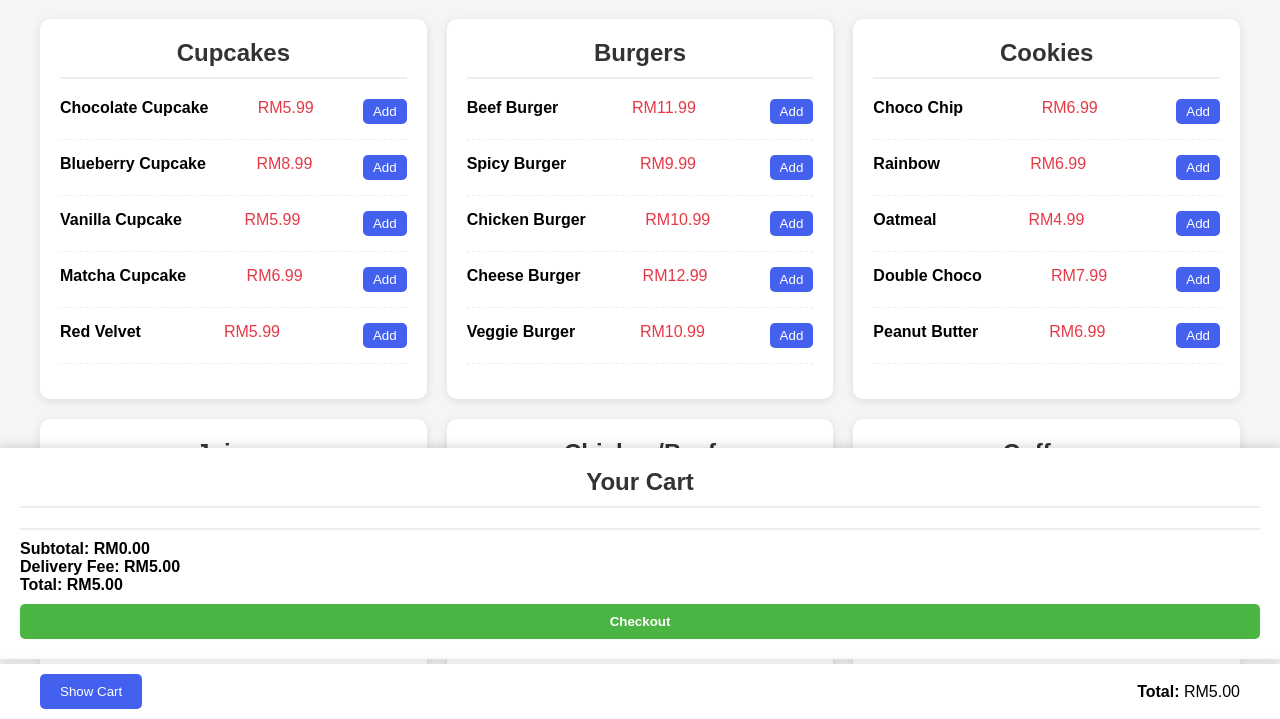
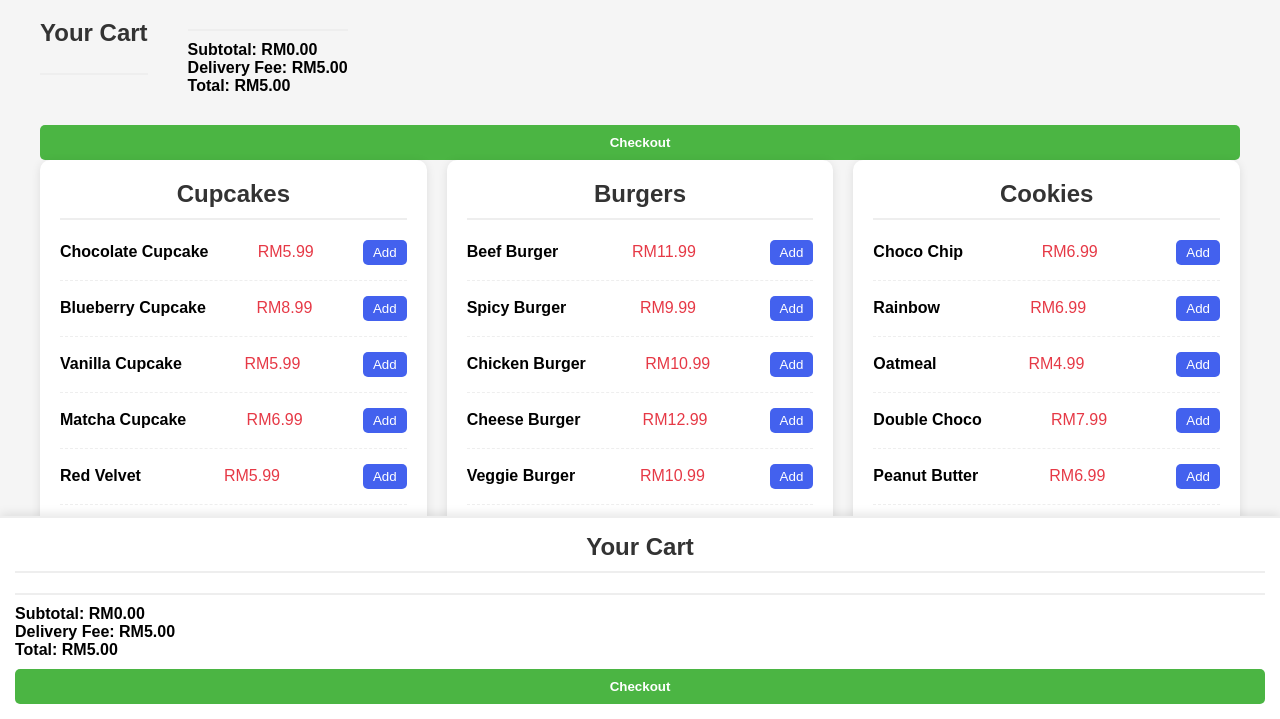
Before and after one commit to kailynchei/booking.html, a plain HTML site: page index.html in a window 1280 px wide. Both pictures are taken after a click on the button "Show Cart". Shown: the part 81-800 px from the top of the page. Drawn offline with Linux system fonts and the light colour scheme.

Commit message:
Update index.html

```diff
--- a/index.html
+++ b/index.html
@@ -11,14 +11,20 @@
       padding: 20px;
       background-color: #f5f5f5;
     }
+
+    h1, h2 {
+      color: #333;
+      text-align: center;
+    }
+
     .menu-container {
       display: flex;
       flex-wrap: wrap;
       gap: 20px;
       max-width: 1200px;
       margin: 0 auto;
-      padding-bottom: 150px; /* space for bottom cart */
     }
+
     .menu-category {
       flex: 1;
       min-width: 300px;
@@ -27,28 +33,30 @@
       border-radius: 10px;
       box-shadow: 0 2px 10px rgba(0,0,0,0.1);
     }
-    h1, h2 {
-      color: #333;
-      text-align: center;
-    }
+
     h2 {
       border-bottom: 2px solid #eee;
       padding-bottom: 10px;
       margin-top: 0;
     }
+
     .menu-item {
       display: flex;
       justify-content: space-between;
+      align-items: center;
       margin-bottom: 15px;
       padding-bottom: 15px;
       border-bottom: 1px dashed #eee;
     }
+
     .item-name {
       font-weight: bold;
     }
+
     .item-price {
       color: #e63946;
     }
+
     .add-to-cart {
       background-color: #4361ee;
       color: white;
@@ -58,58 +66,51 @@
       cursor: pointer;
       transition: background-color 0.3s;
     }
+
     .add-to-cart:hover {
       background-color: #3a56d4;
     }
-    .bottom-bar {
+
+    .cart-toggle-btn {
+      position: fixed;
+      bottom: 90px;
+      right: 20px;
+      background-color: #f77f00;
+      color: white;
+      border: none;
+      padding: 10px 20px;
+      border-radius: 10px;
+      font-weight: bold;
+      cursor: pointer;
+      box-shadow: 0 2px 10px rgba(0,0,0,0.2);
+    }
+
+    .cart-container {
       position: fixed;
       bottom: 0;
       left: 0;
       right: 0;
-      background: #fff;
+      background: white;
+      padding: 15px;
+      border-top: 2px solid #eee;
       box-shadow: 0 -2px 10px rgba(0,0,0,0.1);
-      padding: 10px 20px;
-      z-index: 1000;
+      display: none;
+      z-index: 999;
     }
-    .bottom-bar-content {
-      display: flex;
-      justify-content: space-between;
-      align-items: center;
-      max-width: 1200px;
-      margin: 0 auto;
-    }
-    .toggle-cart-btn {
-      background-color: #4361ee;
-      color: white;
-      border: none;
-      padding: 10px 20px;
-      border-radius: 5px;
-      cursor: pointer;
-    }
-    .cart-popup {
-      display: none;
-      position: fixed;
-      bottom: 60px;
-      left: 0;
-      right: 0;
-      background: white;
-      padding: 20px;
-      box-shadow: 0 -2px 10px rgba(0,0,0,0.15);
-      z-index: 1000;
-      max-height: 300px;
-      overflow-y: auto;
-    }
+
     .cart-item {
       display: flex;
       justify-content: space-between;
       margin-bottom: 10px;
     }
+
     .cart-total {
       font-weight: bold;
       border-top: 2px solid #eee;
       padding-top: 10px;
       margin-top: 10px;
     }
+
     .checkout-btn {
       width: 100%;
       background-color: #4bb543;
@@ -121,14 +122,17 @@
       margin-top: 10px;
       font-weight: bold;
     }
+
     .checkout-btn:hover {
       background-color: #3fa038;
     }
+
     .quantity-controls {
       display: flex;
       align-items: center;
       gap: 5px;
     }
+
     .quantity-btn {
       background-color: #f8f9fa;
       border: 1px solid #ddd;
@@ -137,13 +141,39 @@
       border-radius: 50%;
       cursor: pointer;
     }
+
+    .cart-total-bar {
+      position: fixed;
+      bottom: 0;
+      right: 0;
+      left: 0;
+      background-color: #fff;
+      border-top: 1px solid #ccc;
+      padding: 10px 20px;
+      text-align: right;
+      font-weight: bold;
+      z-index: 998;
+    }
   </style>
 </head>
 <body>
   <h1>MyCafe Menu</h1>
 
+  <button class="cart-toggle-btn" onclick="toggleCart()">Show Cart</button>
+
   <div class="menu-container">
-     <!-- Cupcakes -->
+   <h2>Your Cart</h2>
+        <div id="cart-items"></div>
+        <div class="cart-total">
+            <div>Subtotal: RM<span id="subtotal">0.00</span></div>
+            <div>Delivery Fee: RM5.00</div>
+            <div>Total: RM<span id="total">5.00</span></div>
+        </div>
+        <button class="checkout-btn">Checkout</button>
+    </div>
+
+    <div class="menu-container">
+        <!-- Cupcakes -->
         <div class="menu-category">
             <h2>Cupcakes</h2>
             <div class="menu-item">
@@ -382,11 +412,9 @@
                 <button class="add-to-cart" data-name="Matcha" data-price="5.99">Add</button>
             </div>
         </div>
-    </div>
   </div>
 
-  <!-- Cart Popup -->
-  <div class="cart-popup" id="cart-popup">
+  <div class="cart-container" id="cart-container">
     <h2>Your Cart</h2>
     <div id="cart-items"></div>
     <div class="cart-total">
@@ -394,15 +422,11 @@
       <div>Delivery Fee: RM5.00</div>
       <div>Total: RM<span id="total">5.00</span></div>
     </div>
-    <button class="checkout-btn">Checkout</button>
+    <button class="checkout-btn" onclick="checkout()">Checkout</button>
   </div>
 
-  <!-- Bottom Bar -->
-  <div class="bottom-bar">
-    <div class="bottom-bar-content">
-      <button class="toggle-cart-btn" onclick="toggleCart()">Show Cart</button>
-      <div><strong>Total:</strong> RM<span id="total-bar">5.00</span></div>
-    </div>
+  <div class="cart-total-bar">
+    Total: RM<span id="total-bar">5.00</span>
   </div>
 
   <script>
@@ -412,10 +436,10 @@
     const totalEl = document.getElementById('total');
     const totalBarEl = document.getElementById('total-bar');
     const deliveryFee = 5.00;
+    const cartContainer = document.getElementById('cart-container');
 
     function toggleCart() {
-      const cartPopup = document.getElementById('cart-popup');
-      cartPopup.style.display = cartPopup.style.display === 'block' ? 'none' : 'block';
+      cartContainer.style.display = cartContainer.style.display === 'none' ? 'block' : 'none';
     }
 
     document.querySelectorAll('.add-to-cart').forEach(button => {
@@ -460,9 +484,8 @@
       });
 
       subtotalEl.textContent = subtotal.toFixed(2);
-      const total = subtotal + deliveryFee;
-      totalEl.textContent = total.toFixed(2);
-      totalBarEl.textContent = total.toFixed(2);
+      totalEl.textContent = (subtotal + deliveryFee).toFixed(2);
+      totalBarEl.textContent = (subtotal + deliveryFee).toFixed(2);
     }
 
     function changeQuantity(name, change) {
@@ -470,13 +493,13 @@
       if (item) {
         item.quantity += change;
         if (item.quantity <= 0) {
-          cart = cart.filter(item => item.name !== name);
+          cart = cart.filter(i => i.name !== name);
         }
         updateCart();
       }
     }
 
-    document.querySelector('.checkout-btn').addEventListener('click', () => {
+    function checkout() {
       if (cart.length === 0) {
         alert('Your cart is empty!');
         return;
@@ -492,7 +515,10 @@
       orderSummary += `\nTotal: RM${totalEl.textContent}`;
 
       alert(orderSummary);
-    });
+    }
+
+    // Initialize cart hidden
+    cartContainer.style.display = 'none';
   </script>
 </body>
 </html>
```
